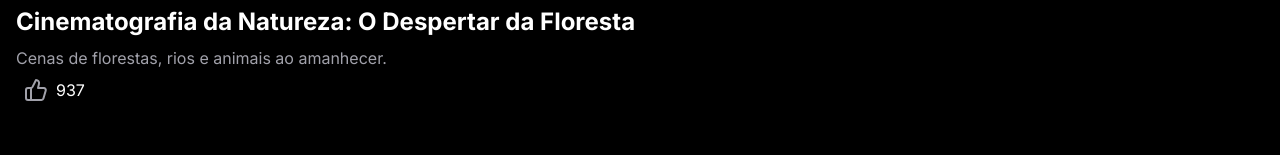
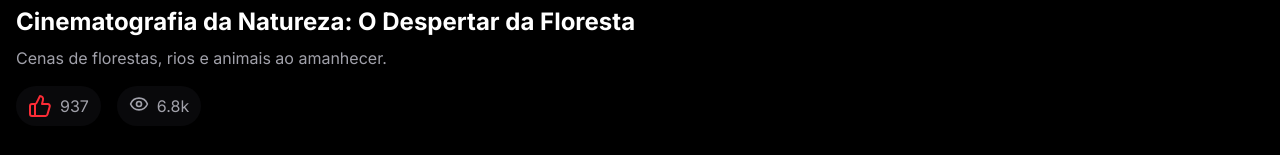
Before and after one commit to Padre-Community/Streaming-Video-Front-end, a React (Vite) app: page /reproduction/1 in a window 1280 px wide. Shown: the part 567-722 px from the top of the page. Built offline with nearby package versions, Linux system fonts and the light colour scheme.

Commit message:
add: número de views

```diff
--- a/src/module/video/components/VideoInteractions.tsx
+++ b/src/module/video/components/VideoInteractions.tsx
@@ -1,29 +1,48 @@
 import { ThumbsUp, Eye } from "lucide-react";
 import type { Video } from "../models/video"
 import { useVideoInteractionsViewModel } from "./viewmodels/useVideoInteractionsViewmodel";
+import { formatCompactNumber } from "../utils/formatDate";
 
 
-
-interface VideoInteractionsProps{
+interface VideoInteractionsProps {
     video: Video;
 }
 
 
-function VideoInteractions({video}:VideoInteractionsProps){
+function VideoInteractions({ video }: VideoInteractionsProps) {
 
-    const {liked,
+    const { liked,
         likeCount,
-        toggleLike,}= useVideoInteractionsViewModel(video)
-    return(
-        <div className=" flex items-center gap-4">
+        viewCount,
+        toggleLike,
+    } = useVideoInteractionsViewModel(video)
+    return (
+        <div className=" flex items-center gap-4 mt-4">
 
             <button
                 onClick={toggleLike}
-                className="flex items-center gap-2 p-2 rounded-xl ">
-                    <ThumbsUp
-                        className={liked? "text-text-primary fill-background" :"text-text-secondary"}/>
-                    <span>{likeCount}</span>
-                </button>
+                type="button"
+                aria-pressed={liked}
+                aria-label={liked ? "Retirar gosto" : "Gostar do video"}
+                className="flex items-center gap-2 px-3 py-2 rounded-full  border-border
+                transition-colors bg-surface-secondary hover:bg-surface cursor-pointer
+                ">
+                <ThumbsUp
+                    className={liked ? "text-red-500 fill-red-500" : "text-red-500 active:scale-50"} />
+                <span className="text-text-secondary"
+                >{formatCompactNumber(likeCount)}</span>
+            </button>
+
+            <div className="flex gap-2 text-text-secondary border-border px-3 py-2 rounded-full
+            hover:bg-surface bg-surface-secondary
+            ">
+               <Eye size={20}
+
+               />
+               <div className="text-text-secondary">
+                {formatCompactNumber(viewCount)}
+                </div>
+            </div>
         </div>
     )
 }
--- a/src/pages/Reproduction/Reproduction.tsx
+++ b/src/pages/Reproduction/Reproduction.tsx
@@ -48,6 +48,7 @@ function Reproduction() {
           </div>
           <div className="">
               <VideoInteractions
+              key={videoSelecionado.id}
               video={videoSelecionado}
               />
           </div>
```
